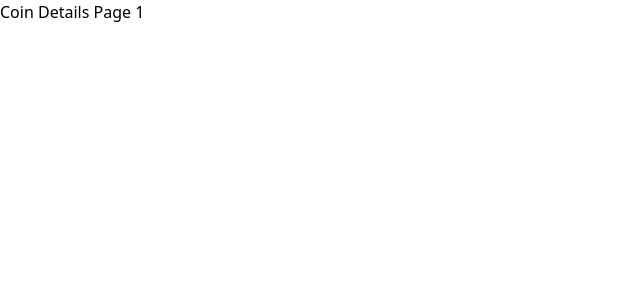
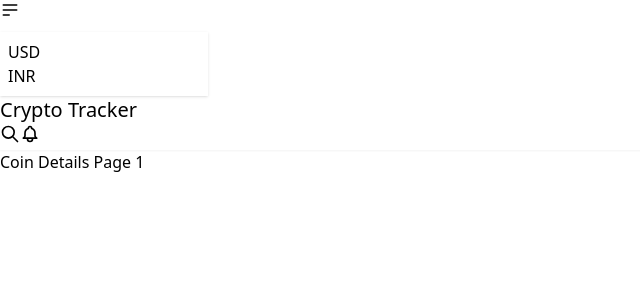
Before and after one commit to lalitmehra56/CryptoProject, a React (Vite) app: page /details/1 in a window 1280 px wide. Shown: the top 300 px of the page, without its empty margins (0-640 px from the left). Built offline with nearby package versions, Linux system fonts and the light colour scheme.

Commit message:
Added layout

```diff
--- a/src/App.jsx
+++ b/src/App.jsx
@@ -6,6 +6,7 @@
   return (
     <>
       {/* <CurrencyContext.Provider value={{ currency, setCurrency }}> */}
+
       <Routing />
       {/* </CurrencyContext.Provider> */}
 
--- a/src/componets/Routing/Routing.jsx
+++ b/src/componets/Routing/Routing.jsx
@@ -1,12 +1,16 @@
 import Home from "../pages/Home";
 import { Routes, Route } from "react-router-dom";
 import CoinsDetailsPage from "../pages/CoinsDetailsPage";
+import MainLayout from "../pages/Layout";
+
 const Routing = () => {
   return (
     <div>
       <Routes>
-        <Route path="/" element={<Home />} />
-        <Route path="/details/:coinId" element={<CoinsDetailsPage />} />
+        <Route path="/" element={<MainLayout />}>
+          <Route index element={<Home />} />
+          <Route path="/details/:coinId" element={<CoinsDetailsPage />} />
+        </Route>
       </Routes>
     </div>
   );
--- a/src/componets/pages/Home.jsx
+++ b/src/componets/pages/Home.jsx
@@ -5,7 +5,6 @@
 const Home = () => {
   return (
     <div>
-      <NavBar />
       <Banner />
       <CoinsTable />
     </div>
--- /dev/null
+++ b/src/componets/pages/Layout.jsx
@@ -0,0 +1,12 @@
+import { Outlet } from "react-router-dom";
+import NavBar from "../NavBar/NavBar";
+
+function MainLayout() {
+  return (
+    <>
+      <NavBar />
+      <Outlet />
+    </>
+  );
+}
+export default MainLayout;
```
